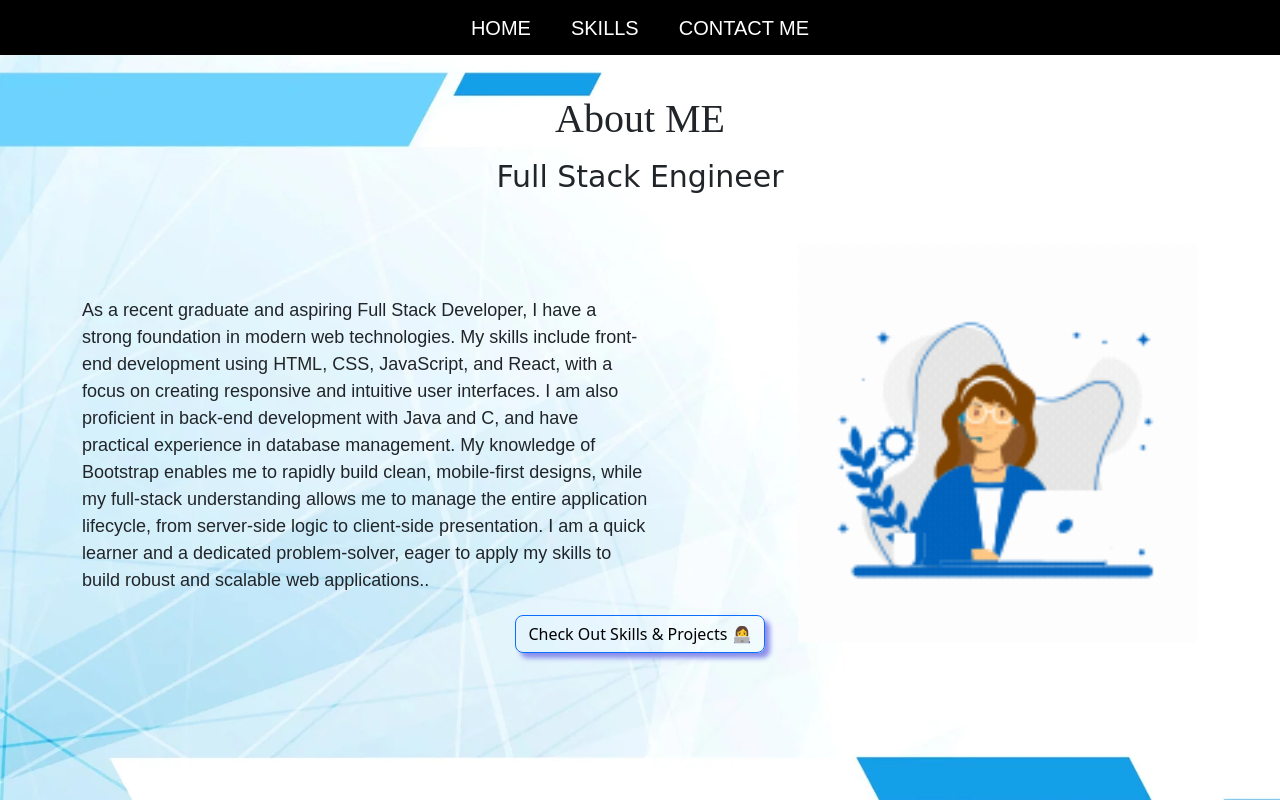
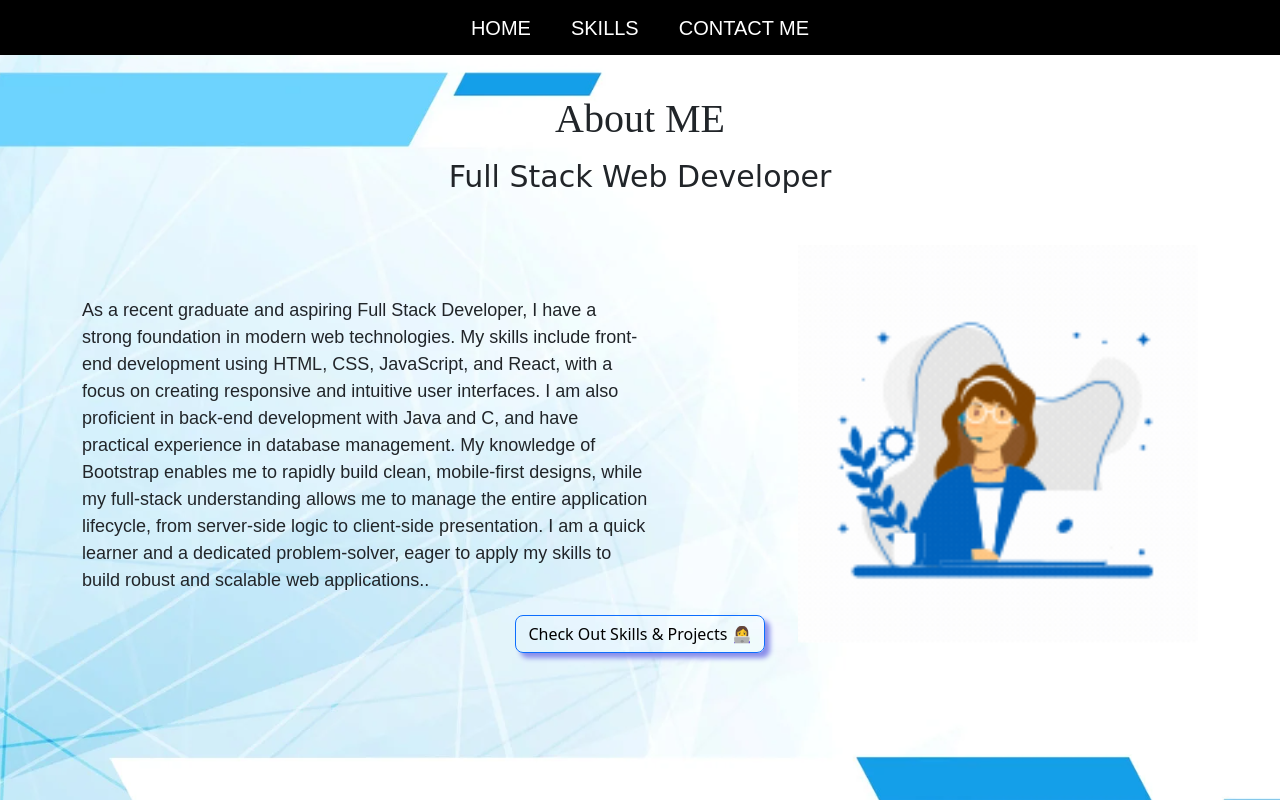
Before and after one commit to Sanjita-30/portfolio, a plain HTML site: page knowmore.html in a window 1280 px wide. Drawn offline with nearby package versions, Linux system fonts and the light colour scheme; a web font is replaced by a local one.

Commit message:
about-heading

```diff
--- a/knowmore.html
+++ b/knowmore.html
@@ -23,7 +23,7 @@
     </ul>
 </header>
     <h1>About ME</h1>
-    <div class="h2 text-center mt-3">Full Stack Engineer</div>
+    <div class="h2 text-center mt-3">Full Stack Web Developer</div>
 <div class="container">
     <div class="left">
         <!-- <p><span class="heading">Developer</span></p> -->
```
